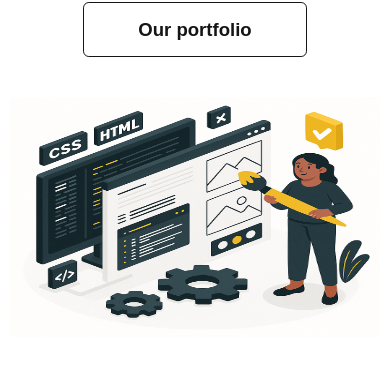
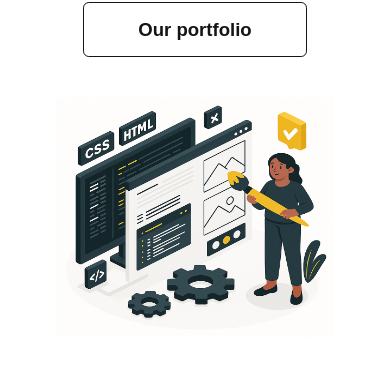
Before and after one commit to Webrise-AS/Webrise, a Next.js app: page / in a window 390 px wide. Shown: the part 455-842 px from the top of the page. Built offline with nearby package versions, Linux system fonts and the light colour scheme.

Commit message:
Responsivness update

```diff
--- a/styles/Home.module.scss
+++ b/styles/Home.module.scss
@@ -1160,6 +1160,7 @@
 
         .hero_container {
             padding-top: 1.5rem;
+
             .hero_content {
                 flex-direction: column !important;
 
@@ -1225,10 +1226,11 @@
                 }
 
                 .hero_image_section {
+                    align-self: center;
                     position: relative;
                     margin-top: 2.5rem;
                     height: 15rem;
-                    width: auto !important;
+                    width: 75% !important;
                 }
             }
 
```
